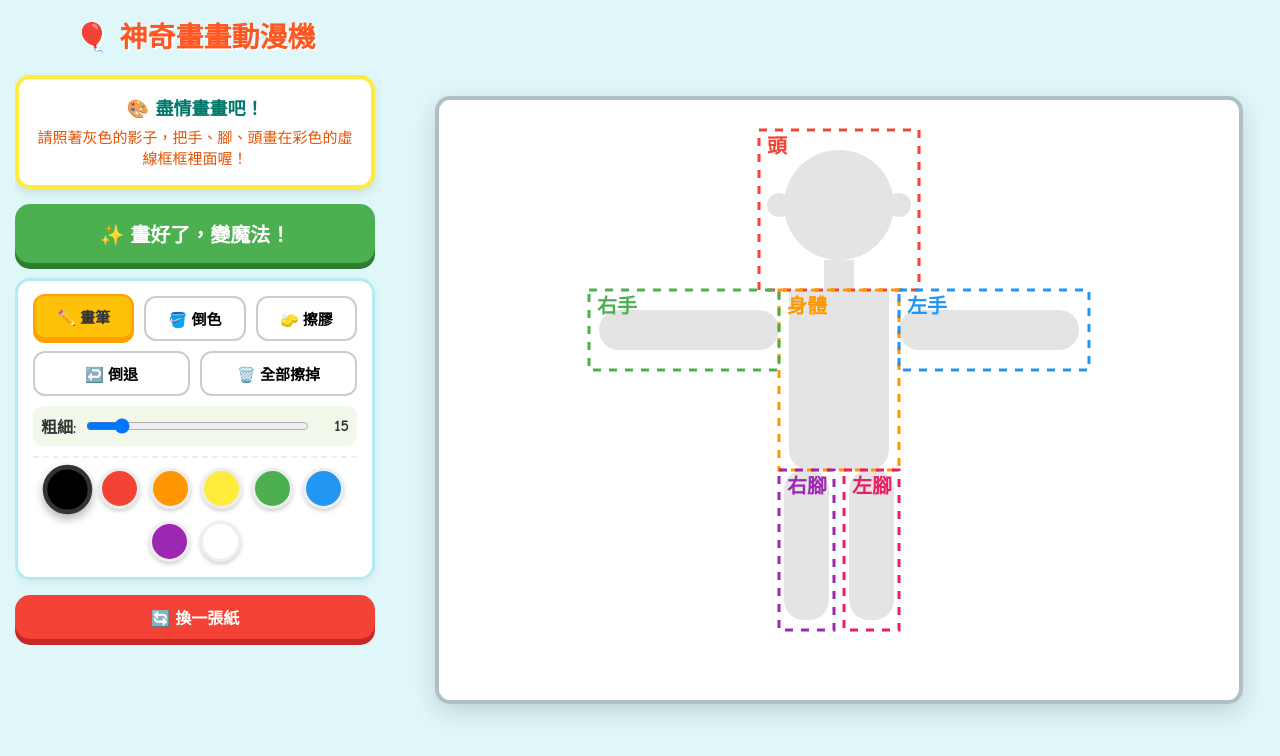
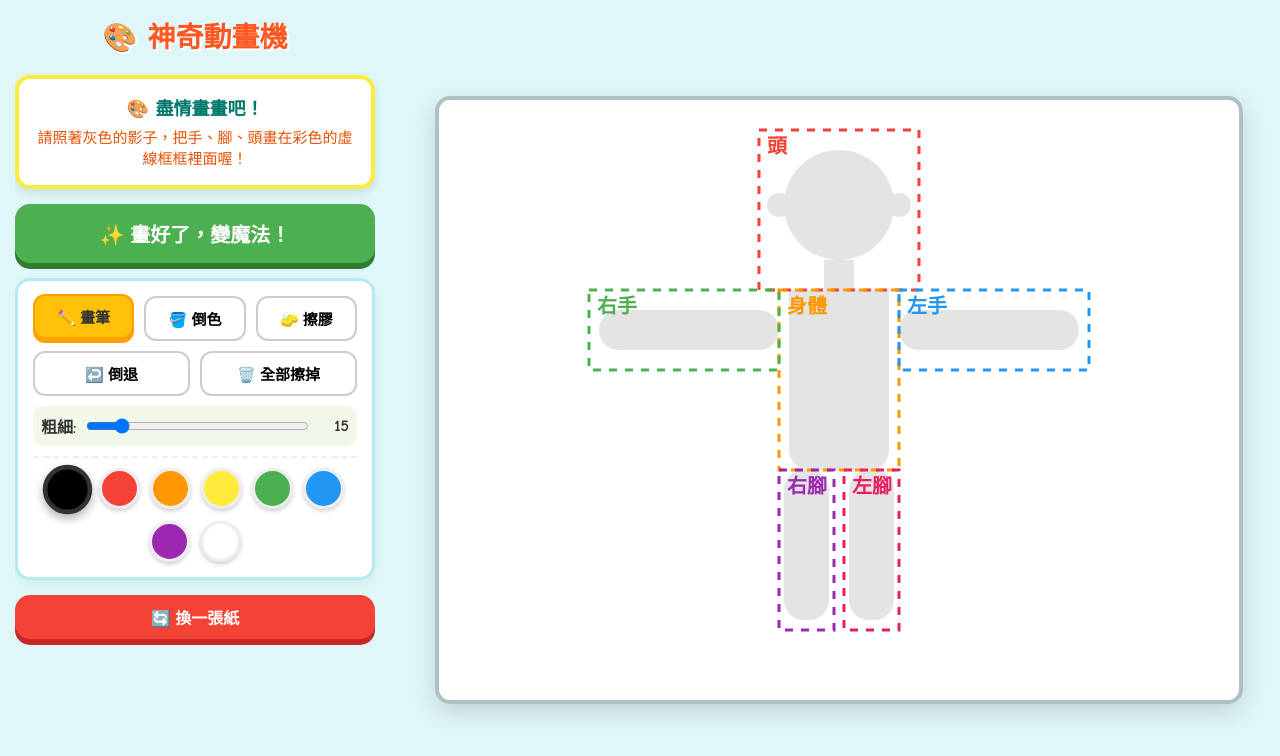
Before and after one commit to ianyeung-eng/characteranimate, a plain HTML site: page index.html in a window 1280 px wide. Drawn offline with Linux system fonts and the light colour scheme; no server answers.

Commit message:
Add files via upload

```diff
--- a/index.html
+++ b/index.html
@@ -5,7 +5,7 @@
     <meta name="viewport" content="width=device-width, initial-scale=1.0, maximum-scale=1.0, user-scalable=no">
     <meta name="apple-mobile-web-app-capable" content="yes">
     <meta name="apple-mobile-web-app-status-bar-style" content="black-translucent">
-    <title>🎈 神奇畫畫動漫機 (直條框架 + A-pose動畫版)</title>
+    <title>🎨 神奇動畫機</title>
     <script src="https://cdnjs.cloudflare.com/ajax/libs/gif.js/0.2.0/gif.js"></script>
     <script src="https://www.gstatic.com/firebasejs/8.10.1/firebase-app.js"></script>
     <script src="https://www.gstatic.com/firebasejs/8.10.1/firebase-database.js"></script>
@@ -91,7 +91,7 @@
 
     <div class="app-container">
         <div class="left-panel">
-            <h1>🎈 神奇畫畫動漫機</h1>
+            <h1>🎨 神奇動畫機</h1>
 
             <div id="status-bar">
                 <div id="status-title">🎨 盡情畫畫吧！</div>
```
